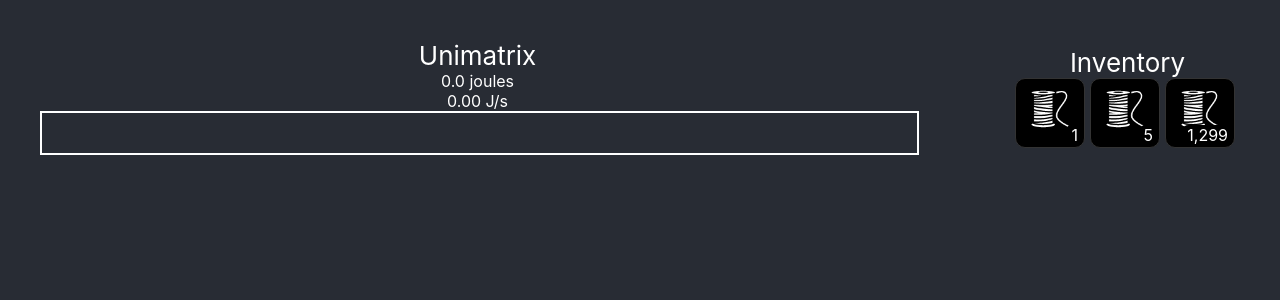
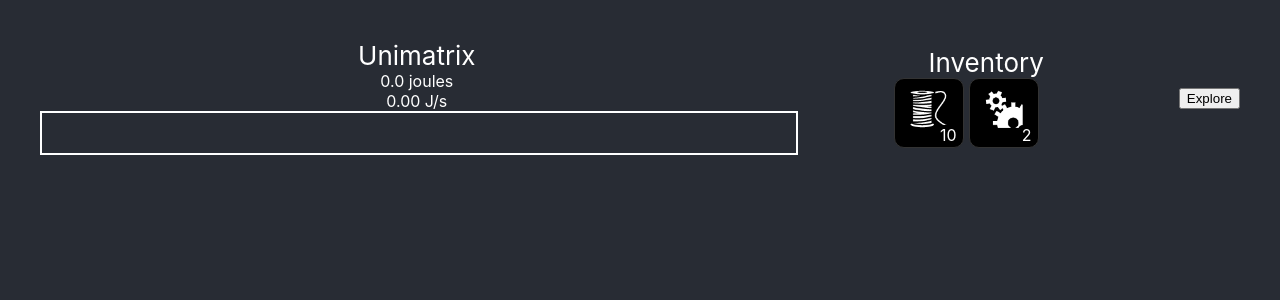
Before and after one commit to Rybadour/surviving-the-rapture, a React (Create React App) app: page / in a window 1280 px wide. Shown: the top 300 px of the page. Built offline with nearby package versions, Linux system fonts and the light colour scheme.

Commit message:
Created a inventory context and exploration feature
 - Exploring produces 1 wires after 3 seconds and shows a progress bar

```diff
--- a/src/App.tsx
+++ b/src/App.tsx
@@ -1,17 +1,25 @@
 import React, { useContext, useEffect, useState } from 'react';
 import './App.css';
 import { UnimatrixProvider } from './contexts/unimatrix';
-import { Unimatrix } from './components/unimatrix';
-import { Inventory } from './components/inventory';
+import { Unimatrix } from './components/unimatrix/unimatrix';
+import { Inventory } from './components/inventory/inventory';
+import { InventoryProvider } from './contexts/inventory';
+import { Exploration } from './components/exploration/exploration';
+import { ExplorationProvider } from './contexts/exploration';
 
 function App() {
   return (
+    <ExplorationProvider>
+    <InventoryProvider>
     <UnimatrixProvider>
       <div className="App">
         <Unimatrix />
         <Inventory />
+        <Exploration />
       </div>
     </UnimatrixProvider>
+    </InventoryProvider>
+    </ExplorationProvider>
   );
 }
 
--- /dev/null
+++ b/src/components/exploration/exploration.css
@@ -0,0 +1,10 @@
+.progress {
+  width: 100%;
+  height: 40px;
+  border: 2px solid white;
+}
+
+.progress-bar {
+  height: 100%;
+  background: white;
+}
--- /dev/null
+++ b/src/components/exploration/exploration.tsx
@@ -0,0 +1,28 @@
+import { useCallback, useContext, useEffect } from "react";
+
+import { ExplorationContext } from "../../contexts/exploration";
+import { InventoryContext } from "../../contexts/inventory";
+import { startExploring } from "../../game-logic/exploration";
+import './exploration.css';
+
+
+export function Exploration() {
+  const exploration = useContext(ExplorationContext);
+  const inventory = useContext(InventoryContext);
+
+  const onExplore = useCallback(async () => {
+    await startExploring(inventory, exploration);
+  }, [exploration, inventory]);
+
+  return <div className="exploration">
+    {(exploration.isExploring ?
+      <>
+        <p>Exploring!</p>
+        <div className="progress">
+          <div className="progress-bar" style={{width: exploration.progress*100 + "%"}}></div>
+        </div>
+      </> :
+      <button onClick={onExplore}>Explore</button>
+    )}
+  </div>;
+}
--- a/src/components/inventory.tsx
+++ b/src/components/inventory/inventory.tsx
@@ -1,14 +1,19 @@
-import { getItemIcon } from '../shared/item-helper';
-import { ItemType } from '../shared/types';
+import { useContext } from 'react';
+import { InventoryContext } from '../../contexts/inventory';
+import { getItemIcon } from '../../shared/item-helper';
+import { ItemType } from '../../shared/types';
 import './inventory.css';
 
 export function Inventory() {
-    const items = [1, 5, 1299];
+    const inventory = useContext(InventoryContext);
+
     return <div className="inventory">
       <header className="App-header">Inventory</header>
 
       <div className="inventory-grid">
-        {items.map(i => <Item type={ItemType.Wires} quantity={i} />)}
+        {Array.from(inventory.items, ([item, quantity]) =>
+          <Item key={item} type={item} quantity={quantity} />
+        )}
       </div>
     </div>;
 }
--- a/src/components/unimatrix.tsx
+++ b/src/components/unimatrix/unimatrix.tsx
@@ -1,7 +1,7 @@
 import { useContext } from "react";
 
 import './unimatrix.css';
-import { UnimatrixContext } from "../contexts/unimatrix";
+import { UnimatrixContext } from "../../contexts/unimatrix";
 
 export function Unimatrix() {
     const unimatrix = useContext(UnimatrixContext);
--- /dev/null
+++ b/src/contexts/exploration.tsx
@@ -0,0 +1,37 @@
+import { createContext, useState } from "react";
+
+export type ExplorationContext = {
+  isExploring: boolean;
+  progress: number;
+  startExploring: () => void,
+  updateProgress: (progress: number) => void,
+  stopExploring: () => void,
+};
+
+const defaultContext: ExplorationContext = {
+  isExploring: false,
+  progress: 0,
+  startExploring: () => {},
+  updateProgress: (progress: number) => {},
+  stopExploring: () => {},
+};
+export const ExplorationContext = createContext(defaultContext);
+
+export function ExplorationProvider(props: Record<string, any>) {
+  const [isExploring, setIsExploring] = useState(false);
+  const [progress, setProgress] = useState(0);
+
+  function startExploring() {
+    setProgress(0);
+    setIsExploring(true);
+  }
+
+  function stopExploring() {
+    setIsExploring(false);
+  }
+
+  return <ExplorationContext.Provider value={{
+    isExploring, progress,
+    startExploring, updateProgress: setProgress, stopExploring
+  }} {...props} />;
+}
--- /dev/null
+++ b/src/contexts/inventory.tsx
@@ -0,0 +1,50 @@
+import { createContext, useEffect, useState } from "react";
+import { ItemType } from "../shared/types";
+
+type ItemsByType = Map<ItemType, number>;
+
+export type InventoryContext = {
+  items: ItemsByType,
+  addItem: (item: ItemType, quantity: number) => void,
+  canAfford: (item: ItemType, quantity: number) => boolean,
+  removeItem: (item: ItemType, quantity: number) => boolean,
+};
+
+const defaultContext: InventoryContext  = {
+  items: new Map(),
+  addItem: (item: ItemType, quantity: number) => {},
+  canAfford: (item: ItemType, quantity: number) => false,
+  removeItem: (item: ItemType, quantity: number) => false,
+};
+export const InventoryContext = createContext(defaultContext);
+
+export function InventoryProvider(props: Record<string, any>) {
+  const [items, setItems] = useState<ItemsByType>(new Map([[ItemType.Wires, 10], [ItemType.MachineParts, 2]]));
+
+  function addItem(item: ItemType, quantity: number) {
+    let stack = (items.get(item) ?? 0);
+    stack += quantity;
+    setItems(new Map(items).set(item, stack));
+  }
+
+  function canAfford(item: ItemType, quantity: number) {
+    const contains = items.get(item) ?? 0;
+    return contains >= quantity;
+  }
+
+  function removeItem(item: ItemType, quantity: number) {
+    if (items.get(item) ?? 0 < quantity) {
+      return false;
+    }
+
+    let stack = (items.get(item) ?? 0);
+    stack -= quantity;
+    setItems(new Map(items).set(item, stack));
+    return true;
+  }
+
+  return <InventoryContext.Provider value={{
+    items,
+    addItem, canAfford, removeItem
+  }} {...props} />;
+}
--- /dev/null
+++ b/src/game-logic/exploration.ts
@@ -0,0 +1,27 @@
+import * as d3 from "d3-timer";
+import { useEffect } from "react";
+
+import { ExplorationContext } from "../contexts/exploration";
+import { InventoryContext } from "../contexts/inventory";
+import { ItemType } from "../shared/types";
+
+
+const explorationTime = 3000;
+
+export function startExploring(inventory: InventoryContext, exploration: ExplorationContext) {
+  exploration.startExploring();
+
+  return new Promise((resolve, reject) => {
+    const timer = d3.timer((elapsed: number) => {
+      if (elapsed < explorationTime) {
+        exploration.updateProgress(elapsed/explorationTime);
+        return;
+      }
+
+      inventory.addItem(ItemType.Wires, 1);
+      timer.stop();
+      exploration.stopExploring();
+      resolve(true);
+    });
+  });
+}
--- a/src/shared/item-helper.ts
+++ b/src/shared/item-helper.ts
@@ -4,6 +4,8 @@ export function getItemIcon(item: ItemType): string {
   switch (item) {
     case ItemType.Wires:
       return 'icons/wire-coil.png';
+    case ItemType.MachineParts:
+      return 'icons/gears.png';
     default:
       return '';
   }
```
Also changed, not shown: public/icons/gears.png (added), src/components/inventory/inventory.css (renamed from src/components/inventory.css), src/components/unimatrix/unimatrix.css (renamed from src/components/unimatrix.css).
